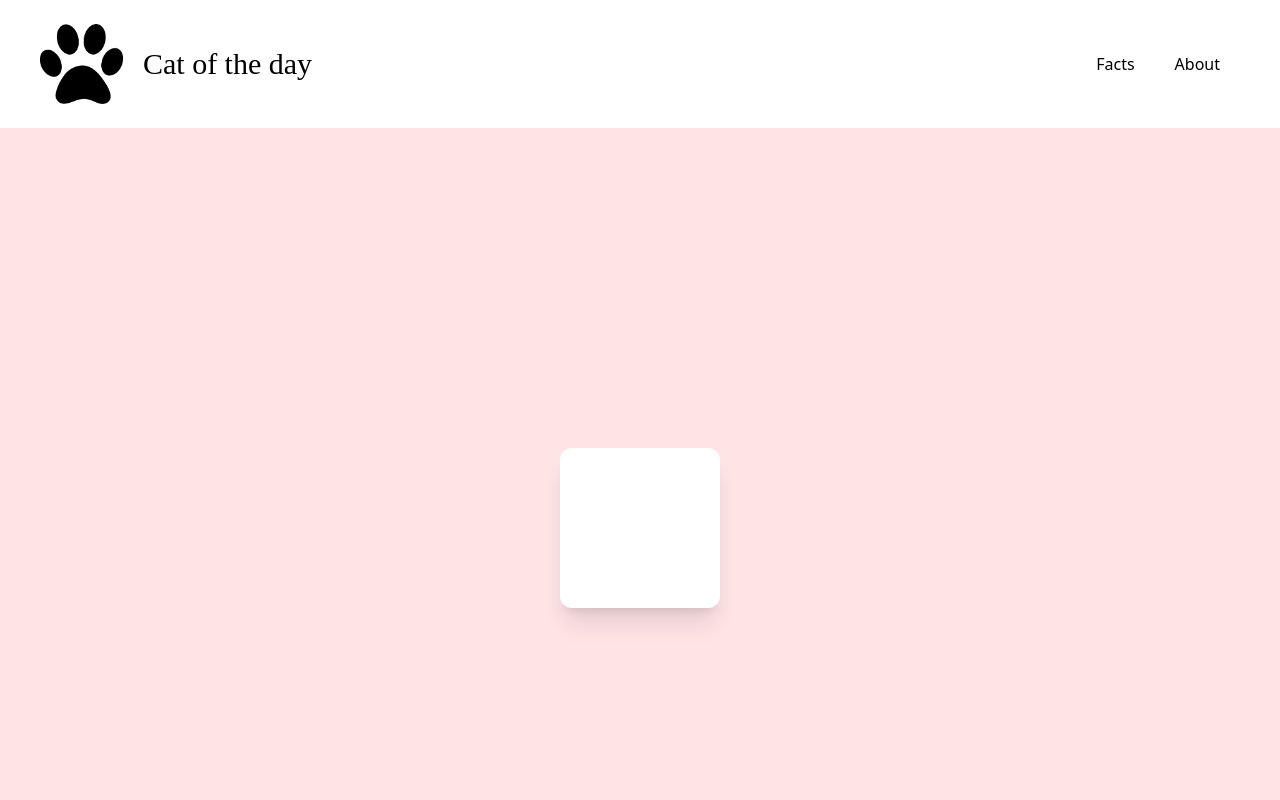
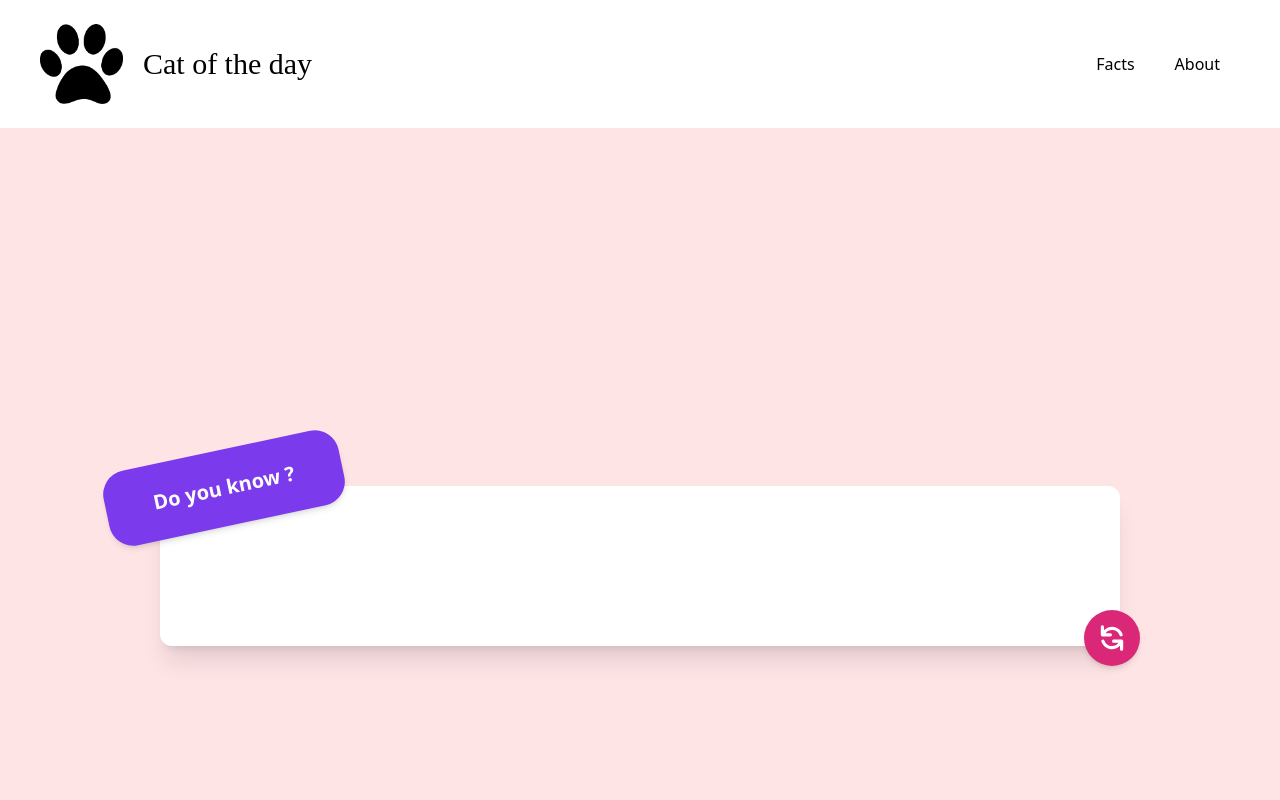
Before and after one commit to DrHyde01/CatOfTheDay--v2, a React (Create React App) app: page /facts in a window 1280 px wide. Shown: the top 800 px of the page. Built offline with nearby package versions, Linux system fonts and the light colour scheme; no server answers; a web font is replaced by a local one.

Commit message:
Add fact card

```diff
--- a/src/Components/FactCard/index.jsx
+++ b/src/Components/FactCard/index.jsx
@@ -1,7 +1,17 @@
+import { RefreshIcon } from '@heroicons/react/solid'
+
 function FactCard({ fact }) {
   return (
-    <div className="p-20 bg-white rounded-xl shadow-xl">
-      <p className="text-xl font-extralight">{fact}</p>
+    <div className="relative flex flex-col w-full">
+      <div className="flex justify-center items-center p-6 w-1/4 bg-violet-600 rounded-3xl shadow-md -rotate-12 -translate-x-14 translate-y-10">
+        <p className="font-semibold text-xl text-white">Do you know ?</p>
+      </div>
+      <div className="flex p-20 justify-center bg-white rounded-xl shadow-xl">
+        <p className="text-xl font-extralight">{fact}</p>
+      </div>
+      <button className="absolute -right-5 -bottom-5 flex justify-center items-center p-3 h-14 w-14 bg-pink-600 rounded-full shadow-md  ease-in-out duration-500 hover:bg-pink-500">
+        <RefreshIcon className=" text-white ease-in-out duration-500 hover:rotate-90" />
+      </button>
     </div>
   )
 }
```
